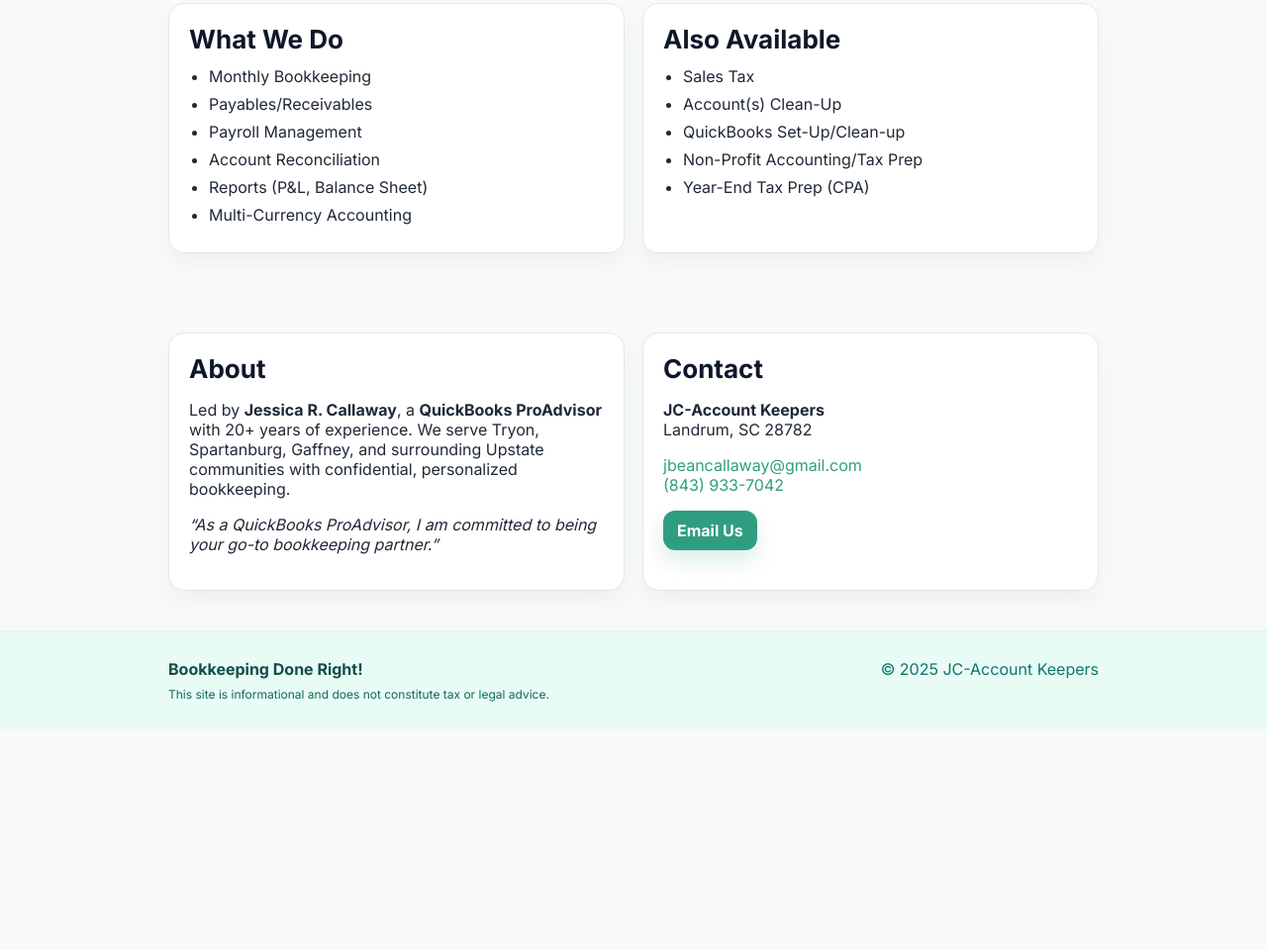
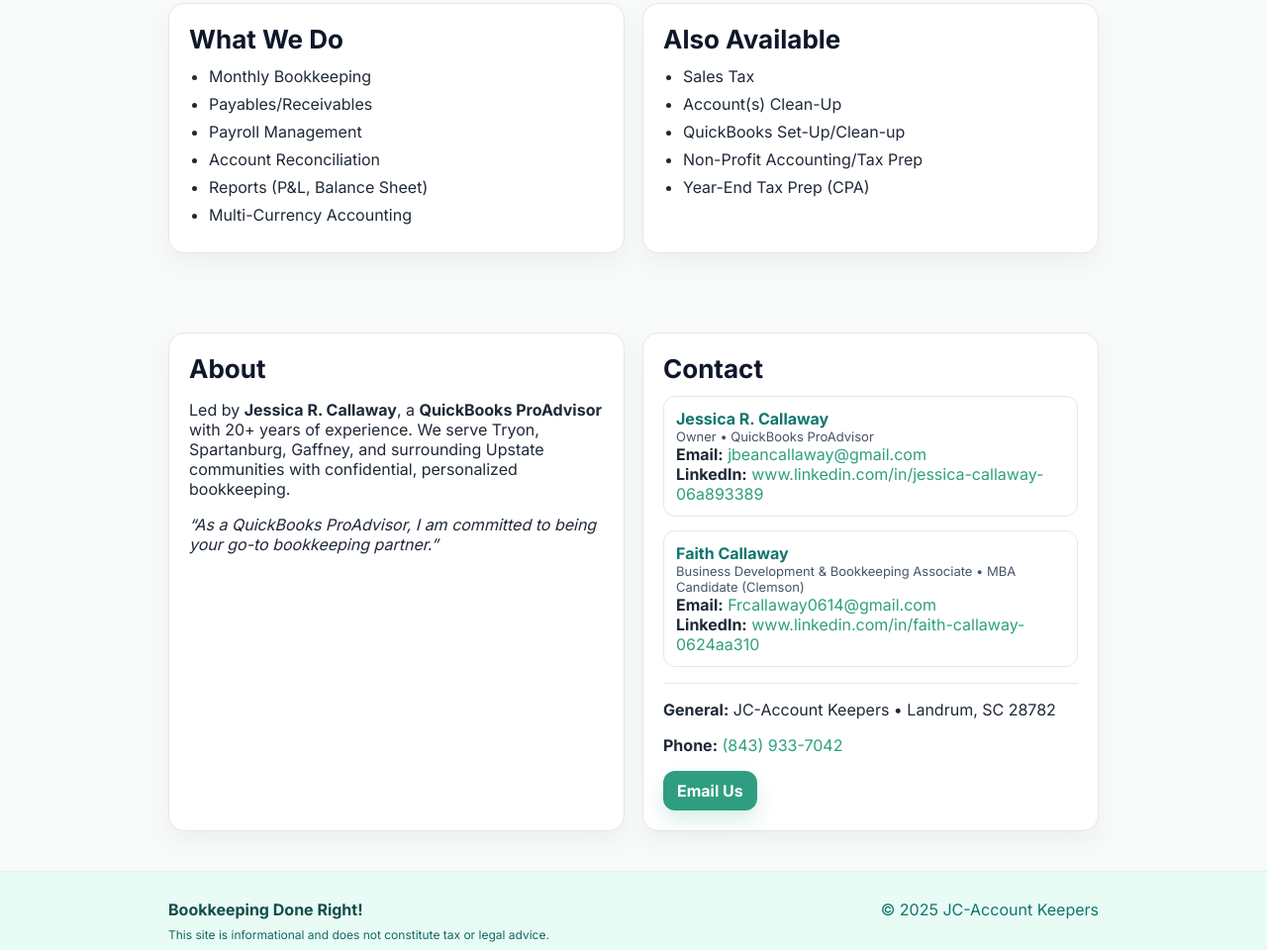
Before and after one commit to frcallaway8/JC-Account-Keepers, a plain HTML site: page index.html in a window 1280 px wide. Shown: the part 470-1430 px from the top of the page at 99% size. Before the commit the page ends 1207 px from the top, so only its background shows below. Drawn offline with Linux system fonts and the light colour scheme.

Commit message:
Create contact section with team member information
Added a contact section with team members and their details.

```diff
--- a/index.html
+++ b/index.html
@@ -61,6 +61,13 @@
     .card{background:var(--card);border:1px solid #e5e7eb;border-radius:16px;padding:20px;box-shadow:0 10px 20px rgba(0,0,0,.04)}
     ul{margin:0;padding-left:20px}
     li{margin:8px 0}
+
+    /* Contact people list */
+    .people{display:grid;gap:14px}
+    .person{border:1px solid #e5e7eb;border-radius:12px;padding:12px}
+    .person .name{font-weight:700;color:#0f766e}
+    .person .role{font-size:13px;color:#475569}
+    .person a{word-break:break-word}
 
     /* Soft green footer */
     footer{padding:28px 0;background:var(--green-soft);border-top:1px solid #ddf5ec}
@@ -132,10 +139,30 @@
           <p>Led by <strong>Jessica R. Callaway</strong>, a <strong>QuickBooks ProAdvisor</strong> with 20+ years of experience. We serve Tryon, Spartanburg, Gaffney, and surrounding Upstate communities with confidential, personalized bookkeeping.</p>
           <p><em>“As a QuickBooks ProAdvisor, I am committed to being your go-to bookkeeping partner.”</em></p>
         </div>
+
         <div class="card" id="contact">
           <h2>Contact</h2>
-          <p><strong>JC-Account Keepers</strong><br/>Landrum, SC 28782</p>
-          <p><a href="mailto:jbeancallaway@gmail.com">jbeancallaway@gmail.com</a><br/><a href="tel:+18439337042">(843) 933-7042</a></p>
+
+          <div class="people">
+            <div class="person">
+              <div class="name">Jessica R. Callaway</div>
+              <div class="role">Owner • QuickBooks ProAdvisor</div>
+              <div><strong>Email:</strong> <a href="mailto:jbeancallaway@gmail.com">jbeancallaway@gmail.com</a></div>
+              <div><strong>LinkedIn:</strong> <a href="https://www.linkedin.com/in/jessica-callaway-06a893389" target="_blank" rel="noopener">www.linkedin.com/in/jessica-callaway-06a893389</a></div>
+            </div>
+
+            <div class="person">
+              <div class="name">Faith Callaway</div>
+              <div class="role">Business Development &amp; Bookkeeping Associate • MBA Candidate (Clemson)</div>
+              <div><strong>Email:</strong> <a href="mailto:Frcallaway0614@gmail.com">Frcallaway0614@gmail.com</a></div>
+              <div><strong>LinkedIn:</strong> <a href="https://www.linkedin.com/in/faith-callaway-0624aa310/" target="_blank" rel="noopener">www.linkedin.com/in/faith-callaway-0624aa310</a></div>
+            </div>
+          </div>
+
+          <hr style="margin:16px 0;border:0;border-top:1px solid #e5e7eb" />
+
+          <p><strong>General:</strong> JC-Account Keepers • Landrum, SC 28782</p>
+          <p><strong>Phone:</strong> <a href="tel:+18439337042">(843) 933-7042</a></p>
           <a class="cta" href="mailto:jbeancallaway@gmail.com?subject=Consultation%20Request%20-%20JC-Account%20Keepers">Email Us</a>
         </div>
       </div>
```
